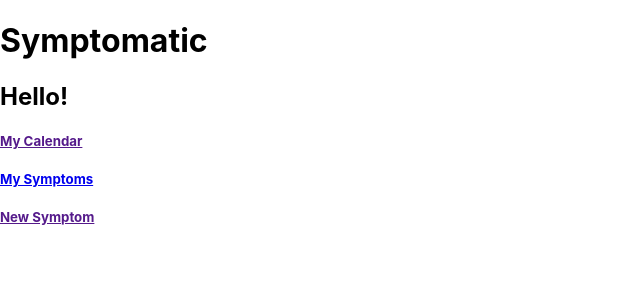
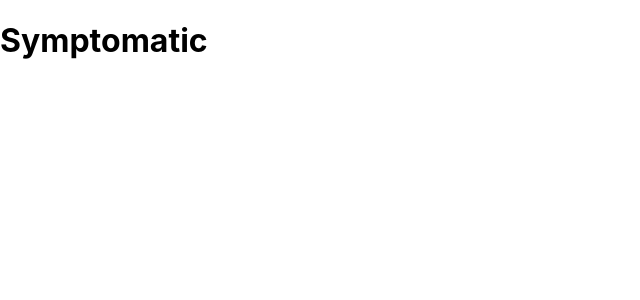
Before and after one commit to runnndmc/symptomatic, a React (Create React App) app in the folder client/: page /main in a window 1280 px wide. Shown: the top 300 px of the page, without its empty margins (0-640 px from the left). Built offline with nearby package versions, Linux system fonts and the light colour scheme.

Commit message:
cleaning up main container / routes

```diff
--- a/client/src/App.js
+++ b/client/src/App.js
@@ -1,68 +1,72 @@
-import React, { useEffect, useState } from 'react';
-import { Route, Switch, useHistory } from 'react-router-dom';
+import React, { useEffect, useState } from "react";
+import { Route, Switch, useHistory } from "react-router-dom";
 
-import './App.css';
-import Layout from './shared/Layout';
-import MainContainer from './containers/MainContainer';
-import Login from './screens/Login';
-import Register from './screens/Register';
+import "./App.css";
+import Layout from "./shared/Layout";
+import MainContainer from "./containers/MainContainer";
+import Login from "./screens/Login";
+import Register from "./screens/Register";
 
-import { loginUser, registerUser, removeToken, verifyUser } from './services/auth';
-
+import {
+  loginUser,
+  registerUser,
+  removeToken,
+  verifyUser,
+} from "./services/auth";
 
 function App() {
-const [currentUser, setCurrentUser] = useState(null)
-const history = useHistory()
+  const [currentUser, setCurrentUser] = useState(null);
+  const history = useHistory();
 
-useEffect(()=>{
+  useEffect(() => {
     const handleVerify = async () => {
       const currentUser = await verifyUser();
-    setCurrentUser(currentUser)
-  }
-  handleVerify()
-}, [])
+      setCurrentUser(currentUser);
+    };
+    handleVerify();
+  }, []);
 
-const handleLogin = async(formData) =>{ //call an async function that takes in form data
-  const currentUser = await loginUser(formData)// await a response - grab the loginUser function that calls the api and verifies token
-  setCurrentUser(currentUser) //set the state to be the resp
-  history.push('/main') //return it back to the homepage
-}
+  const handleLogin = async (formData) => {
+    //call an async function that takes in form data
+    const currentUser = await loginUser(formData); // await a response - grab the loginUser function that calls the api and verifies token
+    setCurrentUser(currentUser); //set the state to be the resp
+    history.push("/"); //return it back to the homepage
+  };
 
-const handleRegister = async (formData) => { //call an async function that takes in form data
-  const currentUser = await registerUser(formData)// await a response - grab the loginUser function that calls the api and verifies token
-  setCurrentUser(currentUser)//set the state to be the resp
-  history.push('/')//return it back to the homepage
-}
+  const handleRegister = async (formData) => {
+    //call an async function that takes in form data
+    const currentUser = await registerUser(formData); // await a response - grab the loginUser function that calls the api and verifies token
+    setCurrentUser(currentUser); //set the state to be the resp
+    history.push("/login"); //return it back to the homepage
+  };
 
-const handleLogout = () => { //call an anonymous
-  localStorage.removeItem('authToken')
-  removeToken()
-  setCurrentUser(null)
-}
+  const handleLogout = () => {
+    //call an anonymous
+    localStorage.removeItem("authToken");
+    removeToken();
+    setCurrentUser(null);
+  };
   return (
-    <Layout
-        currentUser={currentUser}
-        handleLogout={handleLogout}
-    >
+    <>
+      <Layout currentUser={currentUser} handleLogout={handleLogout}>
         <Switch>
-
-        <Route exact path='/'>
-          <Login handleLogin={handleLogin}/>
+          <Route exact path="/login">
+            <Login handleLogin={handleLogin} />
           </Route>
 
-        <Route exact path='/register'>
-          <Register handleRegister={handleRegister}/>
+          <Route exact path="/register">
+            <Register handleRegister={handleRegister} />
           </Route>
 
-        <Route exact path='/main'>
+          <Route exact path="/">
             <MainContainer
               currentUser={currentUser}
               handleLogout={handleLogout}
             />
           </Route>
-
         </Switch>
       </Layout>
+    </>
   );
 }
 
--- a/client/src/containers/MainContainer.jsx
+++ b/client/src/containers/MainContainer.jsx
@@ -1,47 +1,38 @@
-import React, {useEffect, useState} from 'react'
-import { Route, Switch, useHistory } from "react-router-dom";
-import Main from '../screens/Main';
-import MySymptoms from '../screens/MySymptoms';
-import NewSymptom from '../screens/NewSymptom';
-import { getAllSymptoms } from '../services/symptoms';
-
+import React, { useEffect, useState } from "react";
+import { Route, Switch, useHistory, Link } from "react-router-dom";
+import Main from "../screens/Main";
+import MySymptoms from "../screens/MySymptoms";
+import NewSymptom from "../screens/NewSymptom";
+import { getAllSymptoms } from "../services/symptoms";
 
 const MainContainer = (props) => {
-    const {currentUser, handleLogout} = props
+  const { currentUser, handleLogout } = props;
 
-    const [symptoms, setSymptoms] = useState([])
+  const [symptoms, setSymptoms] = useState([]);
 
-    useEffect(()=>{
-        const fetchSymptom = async () => {
-            const symptomsArr = await getAllSymptoms();
-            setSymptoms(symptomsArr)
-        }
-        if (currentUser){
-            fetchSymptom()
-        }
-    }, [currentUser])
+  useEffect(() => {
+    const fetchSymptom = async () => {
+      const symptomsArr = await getAllSymptoms();
+      setSymptoms(symptomsArr);
+    };
+    fetchSymptom();
+  }, []);
 
-/*     const createSubmit = async(formData) => {
+  /* const createSubmit = async(formData) => {
         const addSymptom = await postSymptom(formData)
         let symptom_id = addSymptom.id
 
         setSymptoms((prevState) => [...prevState, addSymptom])
         history.push("/symptoms")
-    }
- */
+    } */
 
-    return(
-        <Switch>
-            {/* <Route path="/symptoms/add">
-                <NewSymptom
-                    createSubmit={createSubmit}
-                />
-            </Route> */}
-            <Route path="/main">
-                <Main symptoms={symptoms}/>
-            </Route>
-        </Switch>
-    )
-}
+  return (
+    <Switch>
+      <Main currentUser={currentUser} symptoms={symptoms} />
 
-export default MainContainer
+      <MySymptoms symptoms={symptoms} currentUser={currentUser} />
+    </Switch>
+  );
+};
+
+export default MainContainer;
--- a/client/src/screens/Main.jsx
+++ b/client/src/screens/Main.jsx
@@ -1,38 +1,27 @@
 import React from "react";
 import { Link } from "react-router-dom";
+import Layout from "../shared/Layout";
+import MySymptoms from "./MySymptoms";
 
 const Main = (props) => {
-  const { currentUser, handleLogout } = props;
+  const {symptoms, currentUser} = props;
 
   return (
     <>
-      <h2>Hello!</h2>
-
-
-      <Link>
-        <div>
-          <h5>My Calendar</h5>
-        </div>
-      </Link>
-
+      <h2>PAGE : MAIN</h2>
 
       <div className="all-symptoms">
-
-
-            <Link to="/symptoms">
-              <div>
-                <h5>My Symptoms</h5>
-              </div>
-            </Link>
-
+        <Link to="/symptoms">
+          <div>
+            <h5>My Symptoms</h5>
+          </div>
+        </Link>
       </div>
 
 
-      <Link>
         <div>
           <h5>New Symptom</h5>
         </div>
-      </Link>
 
     </>
   );
```
Lines whose indentation alone changed are shown as unchanged.
